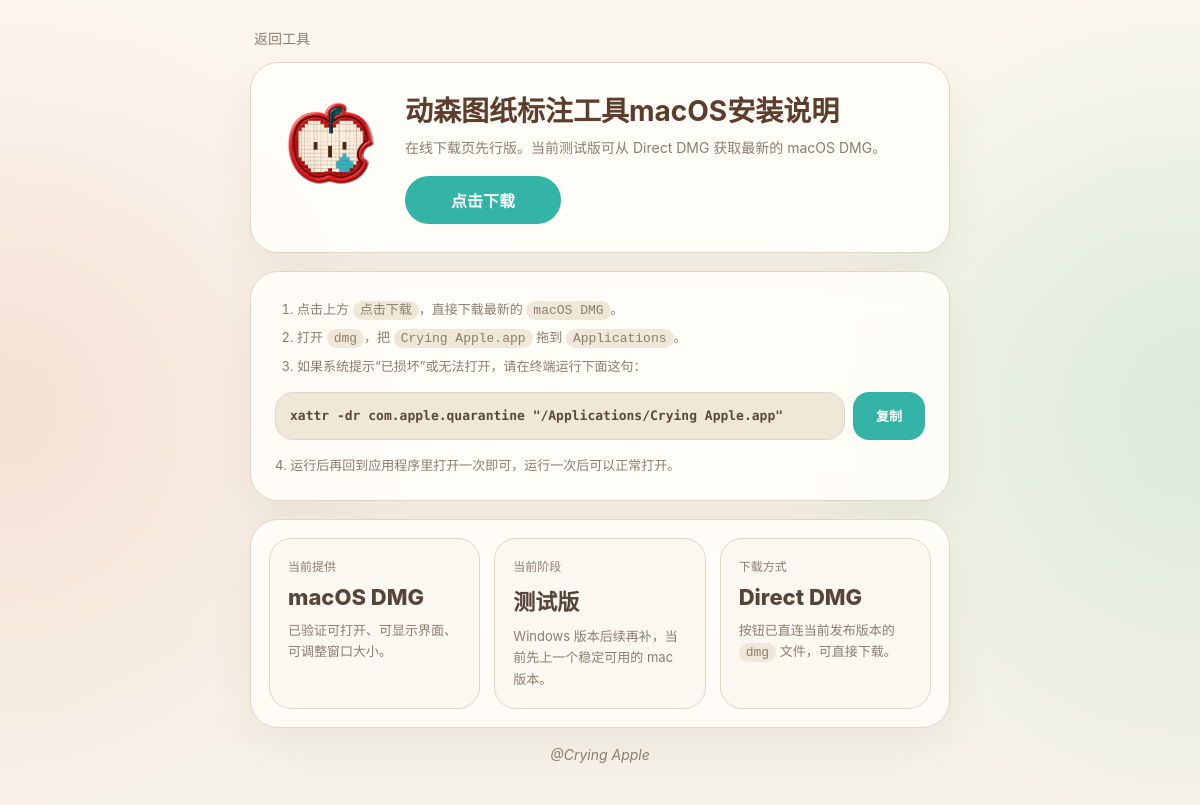
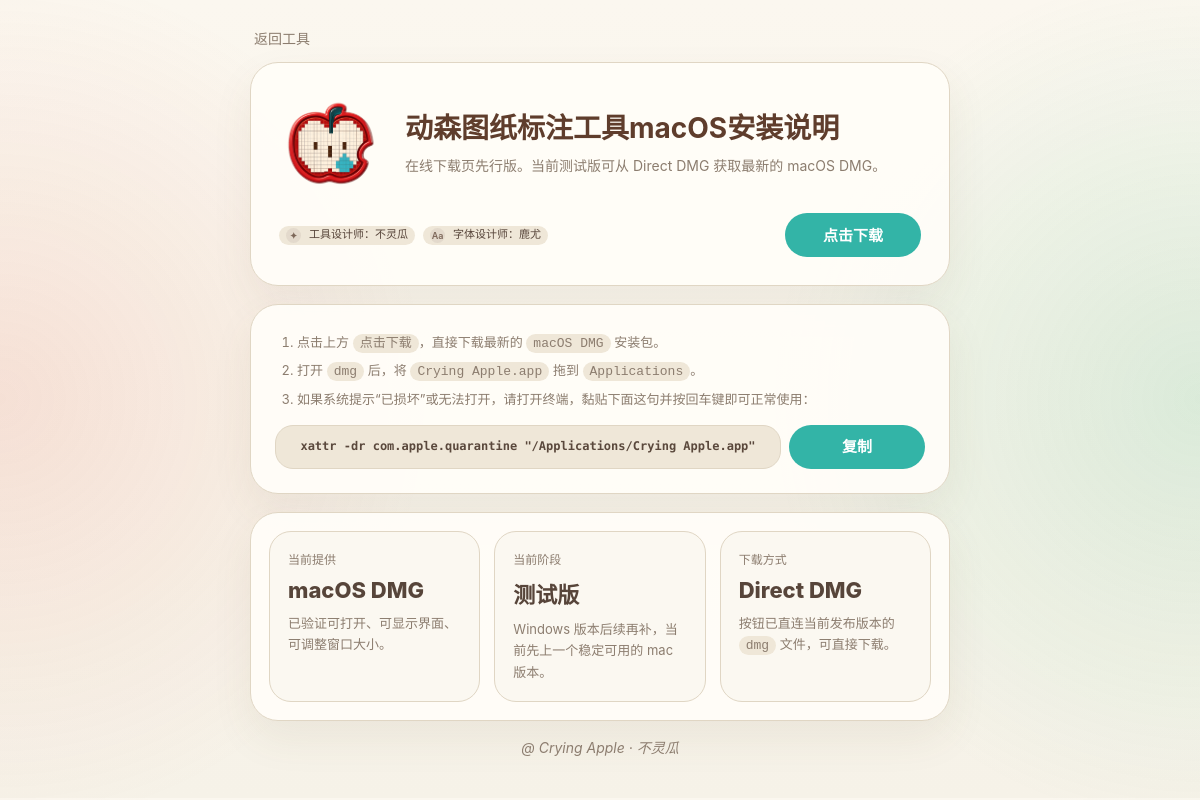
Before and after one commit to bulinggua0121-debug/crying-apple, an Electron app: page download.html in a window 1200 px wide. Both pictures are taken after a click on the button "复制". Drawn offline with Linux system fonts and the light colour scheme.

Commit message:
Refine download page and add gitignore
Polish the download page layout, add bilingual download-page support, and ignore local build/dependency files.

```diff
--- a/download.css
+++ b/download.css
@@ -42,7 +42,7 @@
 .heroBrand{
   display:flex;
   gap:22px;
-  align-items:flex-start;
+  align-items:center;
 }
 .heroCopy{
   flex:1 1 auto;
@@ -67,20 +67,57 @@
 }
 .heroActions{
   display:flex;
+  justify-content:space-between;
+  align-items:center;
+  gap:10px;
+  margin-top:18px;
+}
+.heroMeta{
+  display:flex;
+  flex-wrap:wrap;
   justify-content:flex-start;
+  gap:8px;
+  margin-right:auto;
+}
+.heroBadge{
+  display:inline-flex;
   align-items:center;
-  margin-top:16px;
+  gap:8px;
+  min-height:0;
+  padding:2px 7px;
+  border-radius:999px;
+  background:#efe7d8;
+  color:var(--text);
+  font-size:11px;
+  font-weight:400;
+  line-height:1.25;
+  white-space:nowrap;
+}
+.heroBadgeIcon{
+  display:inline-flex;
+  align-items:center;
+  justify-content:center;
+  width:15px;
+  height:15px;
+  border-radius:999px;
+  background:rgba(87,69,58,.08);
+  color:#7d6759;
+  font-size:9px;
+  font-weight:600;
+  line-height:1;
 }
 .cta{
   display:inline-flex;
   align-items:center;
   justify-content:center;
-  min-width:156px;
-  height:48px;
-  padding:0 22px;
+  min-width:136px;
+  height:44px;
+  padding:0 18px;
   border-radius:25px;
   text-decoration:none;
   font-weight:800;
+  font-size:15px;
+  line-height:1;
   white-space:nowrap;
 }
 .cta.primary{
@@ -149,14 +186,16 @@
 }
 .copyBtn{
   flex:0 0 auto;
-  min-width:72px;
-  padding:0 14px;
+  min-width:136px;
+  height:44px;
+  padding:0 18px;
   border:none;
-  border-radius:16px;
+  border-radius:25px;
   background:var(--green);
   color:#fff;
   font-weight:800;
-  font-size:13px;
+  font-size:15px;
+  line-height:1;
   cursor:pointer;
 }
 .copyBtn:disabled{
@@ -172,14 +211,19 @@
 .codeBlock{
   margin-top:0;
   flex:1 1 auto;
-  padding:13px 14px;
+  display:flex;
+  align-items:center;
+  justify-content:center;
+  min-height:44px;
+  padding:10px 12px;
   border-radius:18px;
   background:#efe7d8;
   border:1px solid var(--line);
   font-family:ui-monospace,SFMono-Regular,Menlo,monospace;
-  font-size:13px;
-  font-weight:700;
-  line-height:1.5;
+  font-size:12px;
+  font-weight:600;
+  line-height:1.4;
+  text-align:center;
   color:#5a483c;
   white-space:nowrap;
   overflow-x:auto;
@@ -202,9 +246,10 @@
   .hero, .panel{border-radius:22px;}
   .hero{padding:20px;grid-template-columns:1fr;}
   .heroBrand{align-items:flex-start;}
-  .heroActions{justify-content:flex-start;}
+  .heroActions{justify-content:flex-start;flex-wrap:wrap;}
+  .heroMeta{justify-content:flex-start;}
   .codeRow{flex-direction:column;}
-  .copyBtn{width:100%;height:44px;}
+  .copyBtn{width:100%;}
   .heroLogo{width:84px;height:84px;}
   .hero h1{font-size:28px;}
 }
--- a/download.html
+++ b/download.html
@@ -3,74 +3,152 @@
 <head>
 <meta charset="UTF-8" />
 <meta name="viewport" content="width=device-width, initial-scale=1.0" />
-<title>Crying Apple 下载页</title>
+<title data-i18n="page_title">Crying Apple 下载页</title>
 <link rel="icon" type="image/png" href="./logo111.png" />
 <link rel="stylesheet" href="./download.css" />
 </head>
 <body>
   <main class="pageShell">
-    <a class="backLink" href="./index.html">返回工具</a>
+    <a class="backLink" href="./index.html" data-i18n="back_link">返回工具</a>
     <header class="hero">
       <div class="heroBrand">
         <img class="heroLogo" src="./logo111.png" alt="Crying Apple logo" />
         <div class="heroCopy">
-          <h1>动森图纸标注工具macOS安装说明</h1>
-          <p>在线下载页先行版。当前测试版可从 Direct DMG 获取最新的 macOS DMG。</p>
-          <div class="heroActions">
-            <a class="cta primary" href="https://github.com/bulinggua0121-debug/crying-apple/releases/download/v0.1.0/Crying.Apple-1.0.0-arm64.dmg" target="_blank" rel="noopener">点击下载</a>
-          </div>
+          <h1 data-i18n="hero_title">动森图纸标注工具macOS安装说明</h1>
+          <p data-i18n="hero_desc">在线下载页先行版。当前测试版可从 Direct DMG 获取最新的 macOS DMG。</p>
         </div>
+      </div>
+      <div class="heroActions">
+        <div class="heroMeta">
+          <span class="heroBadge">
+            <span class="heroBadgeIcon">✦</span>
+            <span data-i18n="designer_tool">工具设计师：不灵瓜</span>
+          </span>
+          <span class="heroBadge">
+            <span class="heroBadgeIcon">Aa</span>
+            <span data-i18n="designer_font">字体设计师：鹿尤</span>
+          </span>
+        </div>
+        <a class="cta primary" href="https://github.com/bulinggua0121-debug/crying-apple/releases/download/v0.1.0/Crying.Apple-1.0.0-arm64.dmg" target="_blank" rel="noopener" data-i18n="download_cta">点击下载</a>
       </div>
     </header>
 
     <section class="panel stepsPanel">
       <ol class="steps">
-        <li>点击上方 <code>点击下载</code>，直接下载最新的 <code>macOS DMG</code>。</li>
-        <li>打开 <code>dmg</code>，把 <code>Crying Apple.app</code> 拖到 <code>Applications</code>。</li>
-        <li>如果系统提示“已损坏”或无法打开，请在终端运行下面这句：</li>
+        <li data-i18n="step_1">点击上方 <code>点击下载</code>，直接下载最新的 <code>macOS DMG</code> 安装包。</li>
+        <li data-i18n="step_2">打开 <code>dmg</code> 后，将 <code>Crying Apple.app</code> 拖到 <code>Applications</code>。</li>
+        <li data-i18n="step_3">如果系统提示“已损坏”或无法打开，请打开终端，黏贴下面这句并按回车键即可正常使用：</li>
       </ol>
-      <div class="codeRow"><div class="codeBlock" id="installCommand">xattr -dr com.apple.quarantine "/Applications/Crying Apple.app"</div><button class="copyBtn" id="copyInstallCommand" type="button">复制</button></div>
-      <p class="stepsHint">4. 运行后再回到应用程序里打开一次即可，运行一次后可以正常打开。</p>
+      <div class="codeRow"><div class="codeBlock" id="installCommand">xattr -dr com.apple.quarantine "/Applications/Crying Apple.app"</div><button class="copyBtn" id="copyInstallCommand" type="button" data-i18n="copy">复制</button></div>
     </section>
 
     <section class="panel infoPanel">
       <div class="infoCard">
-        <div class="infoTitle">当前提供</div>
-        <div class="infoValue">macOS DMG</div>
-        <p>已验证可打开、可显示界面、可调整窗口大小。</p>
+        <div class="infoTitle" data-i18n="info_1_title">当前提供</div>
+        <div class="infoValue" data-i18n="info_1_value">macOS DMG</div>
+        <p data-i18n="info_1_desc">已验证可打开、可显示界面、可调整窗口大小。</p>
       </div>
       <div class="infoCard">
-        <div class="infoTitle">当前阶段</div>
-        <div class="infoValue">测试版</div>
-        <p>Windows 版本后续再补，当前先上一个稳定可用的 mac 版本。</p>
+        <div class="infoTitle" data-i18n="info_2_title">当前阶段</div>
+        <div class="infoValue" data-i18n="info_2_value">测试版</div>
+        <p data-i18n="info_2_desc">Windows 版本后续再补，当前先上一个稳定可用的 mac 版本。</p>
       </div>
       <div class="infoCard">
-        <div class="infoTitle">下载方式</div>
-        <div class="infoValue">Direct DMG</div>
-        <p>按钮已直连当前发布版本的 <code>dmg</code> 文件，可直接下载。</p>
+        <div class="infoTitle" data-i18n="info_3_title">下载方式</div>
+        <div class="infoValue" data-i18n="info_3_value">Direct DMG</div>
+        <p data-i18n="info_3_desc">按钮已直连当前发布版本的 <code>dmg</code> 文件，可直接下载。</p>
       </div>
     </section>
 
-    <div class="pageCredit">@Crying Apple</div>
+    <div class="pageCredit">@ Crying Apple · 不灵瓜</div>
   </main>
 <script>
+const state = {
+  lang: localStorage.getItem("ac_tool_lang") === "en" ? "en" : "zh",
+};
+
+const I18N = {
+  zh: {
+    page_title: "Crying Apple 下载页",
+    back_link: "返回工具",
+    hero_title: "动森图纸标注工具macOS安装说明",
+    hero_desc: "在线下载页先行版。当前测试版可从 Direct DMG 获取最新的 macOS DMG。",
+    designer_tool: "工具设计师：不灵瓜",
+    designer_font: "字体设计师：鹿尤",
+    download_cta: "点击下载",
+    step_1: "点击上方 <code>点击下载</code>，直接下载最新的 <code>macOS DMG</code> 安装包。",
+    step_2: "打开 <code>dmg</code> 后，将 <code>Crying Apple.app</code> 拖到 <code>Applications</code>。",
+    step_3: "如果系统提示“已损坏”或无法打开，请打开终端，黏贴下面这句并按回车键即可正常使用：",
+    copy: "复制",
+    copied: "已复制",
+    copy_failed: "复制失败",
+    info_1_title: "当前提供",
+    info_1_value: "macOS DMG",
+    info_1_desc: "已验证可打开、可显示界面、可调整窗口大小。",
+    info_2_title: "当前阶段",
+    info_2_value: "测试版",
+    info_2_desc: "Windows 版本后续再补，当前先上一个稳定可用的 mac 版本。",
+    info_3_title: "下载方式",
+    info_3_value: "Direct DMG",
+    info_3_desc: "按钮已直连当前发布版本的 <code>dmg</code> 文件，可直接下载。"
+  },
+  en: {
+    page_title: "Crying Apple Download",
+    back_link: "Back to Tool",
+    hero_title: "Animal Crossing Pattern Tool macOS Install Guide",
+    hero_desc: "Early download page preview. The current test build provides the latest macOS DMG via Direct DMG.",
+    designer_tool: "Tool Designer: Bulinggua",
+    designer_font: "Typeface Designer: Luyou",
+    download_cta: "Download",
+    step_1: "Click <code>Download</code> above to get the latest <code>macOS DMG</code> installer.",
+    step_2: "Open the <code>dmg</code>, then drag <code>Crying Apple.app</code> into <code>Applications</code>.",
+    step_3: "If macOS says the app is damaged or can't be opened, open Terminal, paste the command below, and press Enter to use it normally:",
+    copy: "Copy",
+    copied: "Copied",
+    copy_failed: "Copy Failed",
+    info_1_title: "Available Now",
+    info_1_value: "macOS DMG",
+    info_1_desc: "Verified to launch, display correctly, and support window resizing.",
+    info_2_title: "Current Stage",
+    info_2_value: "Test Build",
+    info_2_desc: "Windows support will come later. For now, this page ships a stable and usable mac version first.",
+    info_3_title: "Delivery",
+    info_3_value: "Direct DMG",
+    info_3_desc: "The button links directly to the current release <code>dmg</code> file for immediate download."
+  }
+};
+
+function getMessage(key) {
+  const pack = I18N[state.lang] || I18N.zh;
+  return pack[key] != null ? pack[key] : key;
+}
+
+function applyLanguage() {
+  document.documentElement.lang = state.lang === "en" ? "en" : "zh-CN";
+  document.title = getMessage("page_title");
+  document.querySelectorAll("[data-i18n]").forEach(el => {
+    el.innerHTML = getMessage(el.dataset.i18n);
+  });
+}
+
 const copyBtn = document.getElementById("copyInstallCommand");
 const installCommand = document.getElementById("installCommand");
+applyLanguage();
 if (copyBtn && installCommand) {
   copyBtn.addEventListener("click", async () => {
     try {
       await navigator.clipboard.writeText(installCommand.textContent.trim());
       const original = copyBtn.textContent;
-      copyBtn.textContent = "已复制";
+      copyBtn.textContent = getMessage("copied");
       copyBtn.disabled = true;
       setTimeout(() => {
         copyBtn.textContent = original;
         copyBtn.disabled = false;
       }, 1400);
     } catch (error) {
-      copyBtn.textContent = "复制失败";
+      copyBtn.textContent = getMessage("copy_failed");
       setTimeout(() => {
-        copyBtn.textContent = "复制";
+        copyBtn.textContent = getMessage("copy");
       }, 1400);
     }
   });
```
Also changed, not shown: 1 other file.
